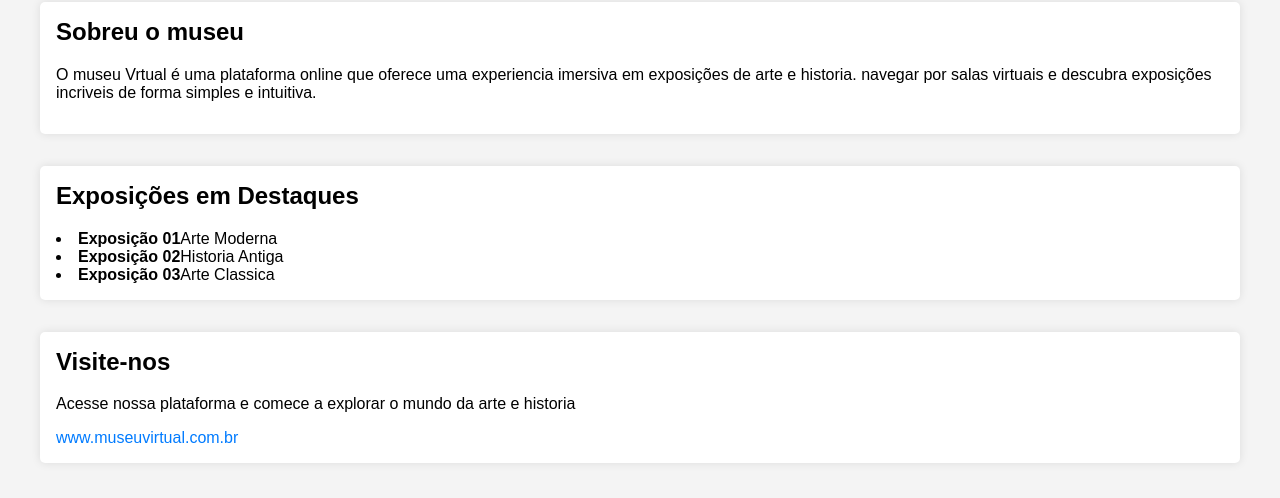
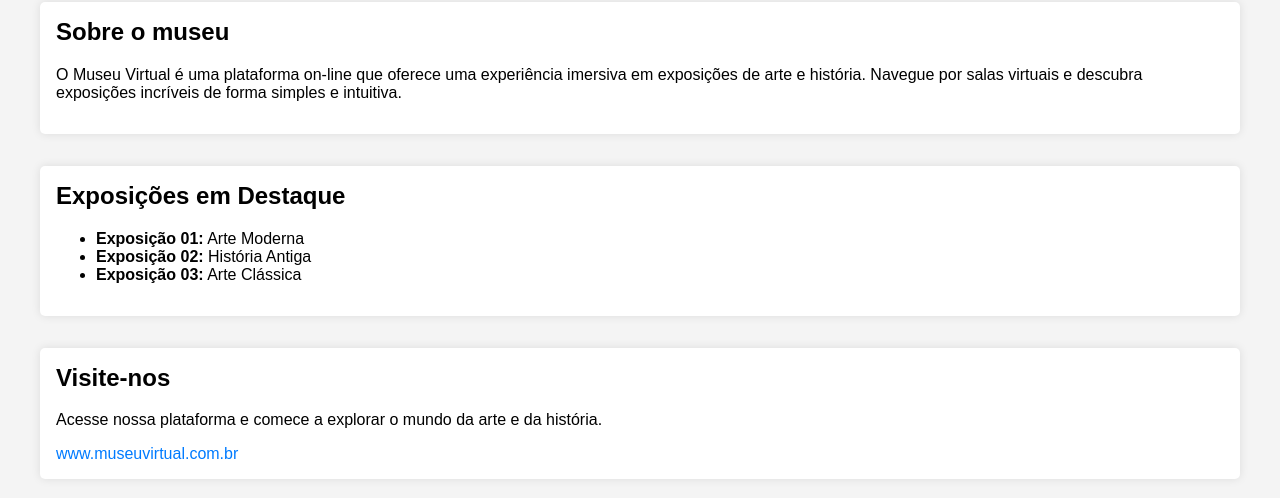
Before and after one commit to limasantoss/instituloAtlantico_Tic20, a plain HTML site: page fullstack-curso/fullstack-basico/03-pratica-final/index.html in a window 1280 px wide. Shown: the part 1248-1746 px from the top of the page. Drawn offline with Linux system fonts and the light colour scheme.

Commit message:
pratica-final

```diff
--- a/fullstack-curso/fullstack-basico/03-pratica-final/index.html
+++ b/fullstack-curso/fullstack-basico/03-pratica-final/index.html
@@ -4,39 +4,41 @@
 <head>
     <meta charset="UTF-8">
     <meta name="viewport" content="width=device-width, initial-scale=1.0">
-    <title>Museu virtual</title>
+    <title>Museu Virtual</title>
     <link rel="stylesheet" href="style.css">
 </head>
 
 <body>
     <header>
         <h1>Museu Virtual</h1>
-        <p>Uma jornada interativa pela mundo Das artes e hístoria</p>
-        <p>Uma jornada de pelo mundo das artes e historia</p>
+        <p>Uma jornada interativa pelo mundo das artes e da história.</p>
+        <p>Uma jornada pelo mundo das artes e da história.</p>
+    </header>
 
-    </header>
     <main>
         <img src="https://italianonapratica.com.br/wp-content/uploads/2021/11/Museus-Italia.jpg" alt="Museu de artes">
+
         <section class="about">
-            <h2>Sobreu o museu</h2>
-            <p>O museu Vrtual é uma plataforma online que oferece uma experiencia imersiva em exposições de arte e
-                historia.
-                navegar por salas virtuais e descubra exposições
-                incriveis de forma simples e intuitiva.
+            <h2>Sobre o museu</h2>
+            <p>O Museu Virtual é uma plataforma on-line que oferece uma experiência imersiva em exposições de arte e
+                história. Navegue por salas virtuais e descubra exposições
+                incríveis de forma simples e intuitiva.
             </p>
         </section>
+
         <section class="exibitions">
-            <h2>Exposições em Destaques</h2>
-            <li><strong>Exposição 01</strong>Arte Moderna</li>
-            <li><strong>Exposição 02</strong>Historia Antiga</li>
-            <li><strong>Exposição 03</strong>Arte Classica</li>
+            <h2>Exposições em Destaque</h2>
+            <ul>
+                <li><strong>Exposição 01:</strong> Arte Moderna</li>
+                <li><strong>Exposição 02:</strong> História Antiga</li>
+                <li><strong>Exposição 03:</strong> Arte Clássica</li>
+            </ul>
+        </section>
 
-        </section>
         <section class="visit">
             <h2>Visite-nos</h2>
-            <p>Acesse nossa plataforma e comece a explorar o mundo da arte e historia</p>
-            <a href="wwww.museuvirtual.com.br" target="_blank">www.museuvirtual.com.br</a>
-
+            <p>Acesse nossa plataforma e comece a explorar o mundo da arte e da história.</p>
+            <a href="https://www.museuvirtual.com.br" target="_blank">www.museuvirtual.com.br</a>
         </section>
     </main>
 </body>
```
